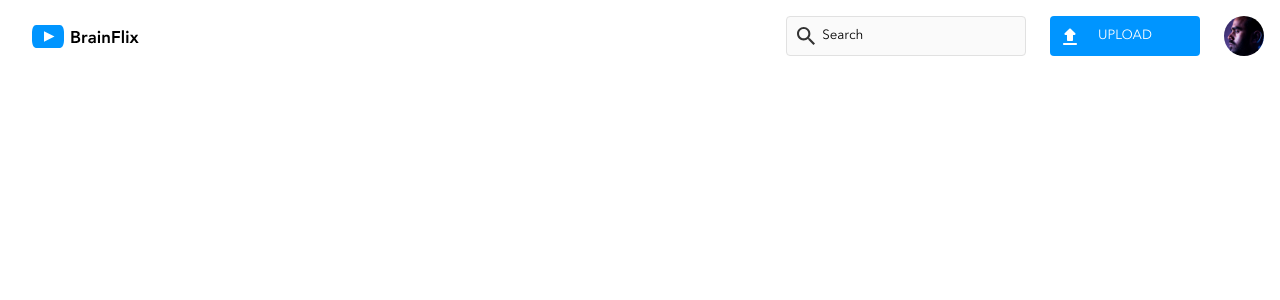
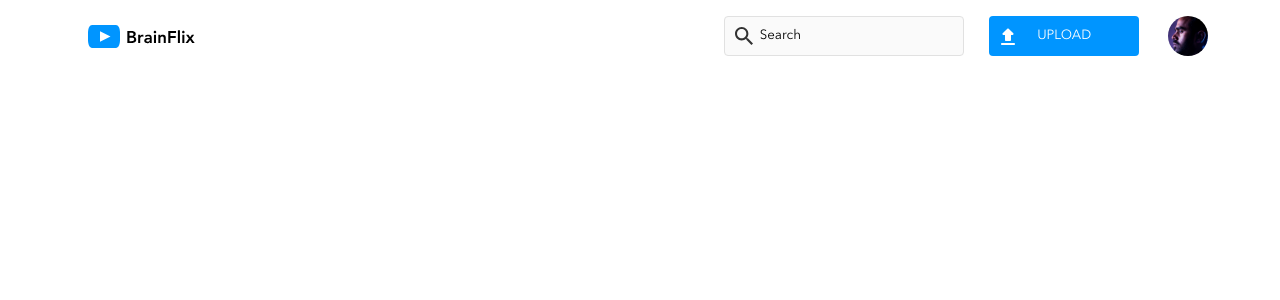
Before and after one commit to karansahi001/karanvir-singh-brainflix, a React (Create React App) app: page / in a window 1280 px wide. Shown: the top 300 px of the page. Built offline with nearby package versions, Linux system fonts and the light colour scheme.

Commit message:
Header is responsive across all screen sizes

```diff
--- a/src/components/Header/Header.scss
+++ b/src/components/Header/Header.scss
@@ -10,6 +10,10 @@
         display: flex;
         align-items: center;
         justify-content: space-between;
+    }
+
+    @include desktop{
+        margin: 1rem 4.5rem 1rem 4.5rem;
     }
 
     &__logo{
@@ -96,7 +100,6 @@
                 margin: 0.55rem;
 
                 @include tablet{
-                    // display: none;
                     margin-left: 2rem;
                 }
             }
@@ -119,6 +122,10 @@
                     margin: 0 1.5rem;
                 }
 
+                @include desktop{
+                    margin: 0 1.8rem 0 1.6rem;
+                }
+
             }
 
             &__avatar--tablet{
```
